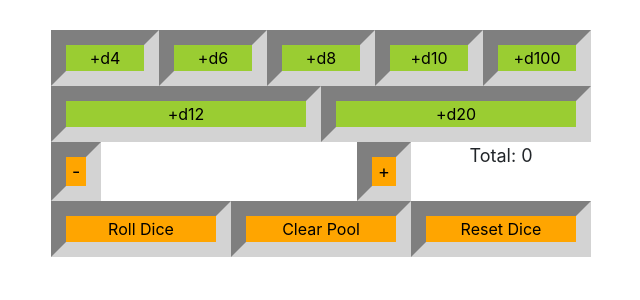
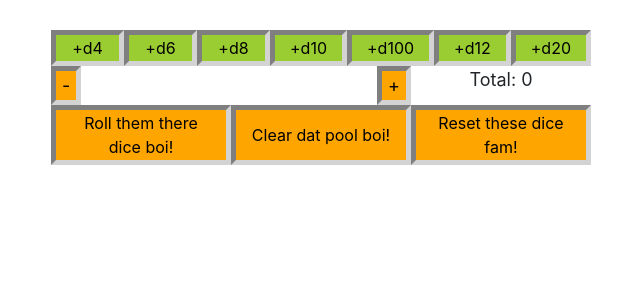
Before and after one commit to rileyjohngibbs/react-roller, a React (Create React App) app: page / in a window 1280 px wide. Shown: the top 300 px of the page, without its empty margins (319-959 px from the left). Built offline with nearby package versions, Linux system fonts and the light colour scheme.

Commit message:
Changed labels on text of function buttons
Roll Dice, Clear Pool, etc.

```diff
--- a/src/App.css
+++ b/src/App.css
@@ -1,6 +1,6 @@
 button {
   font-size: inherit;
-  border: 15px inset lightgray;
+  border: 5px inset lightgray;
 }
 
 .App {
--- a/src/App.js
+++ b/src/App.js
@@ -103,7 +103,7 @@ class App extends Component {
                   this.rollDie(key);
                 });
               }}>
-              Roll Dice
+              Roll them there dice boi!
             </button>
             <button className="col" onClick={() => {
                 while (this.state.dice.length) {
@@ -111,14 +111,14 @@ class App extends Component {
                 }
                 this.setState({mod: 0});
               }}>
-              Clear Pool
+              Clear dat pool boi!
             </button>
             <button className="col" onClick={() => {
                 const dice = this.state.dice;
                 dice.forEach((d) => {d.value = 0});
                 this.setState({dice});
               }}>
-              Reset Dice
+              Reset these dice fam!
             </button>
           </div>
         </div>
```
Also changed, not shown: 1 other file (tests, documents, lock files or other folders).
